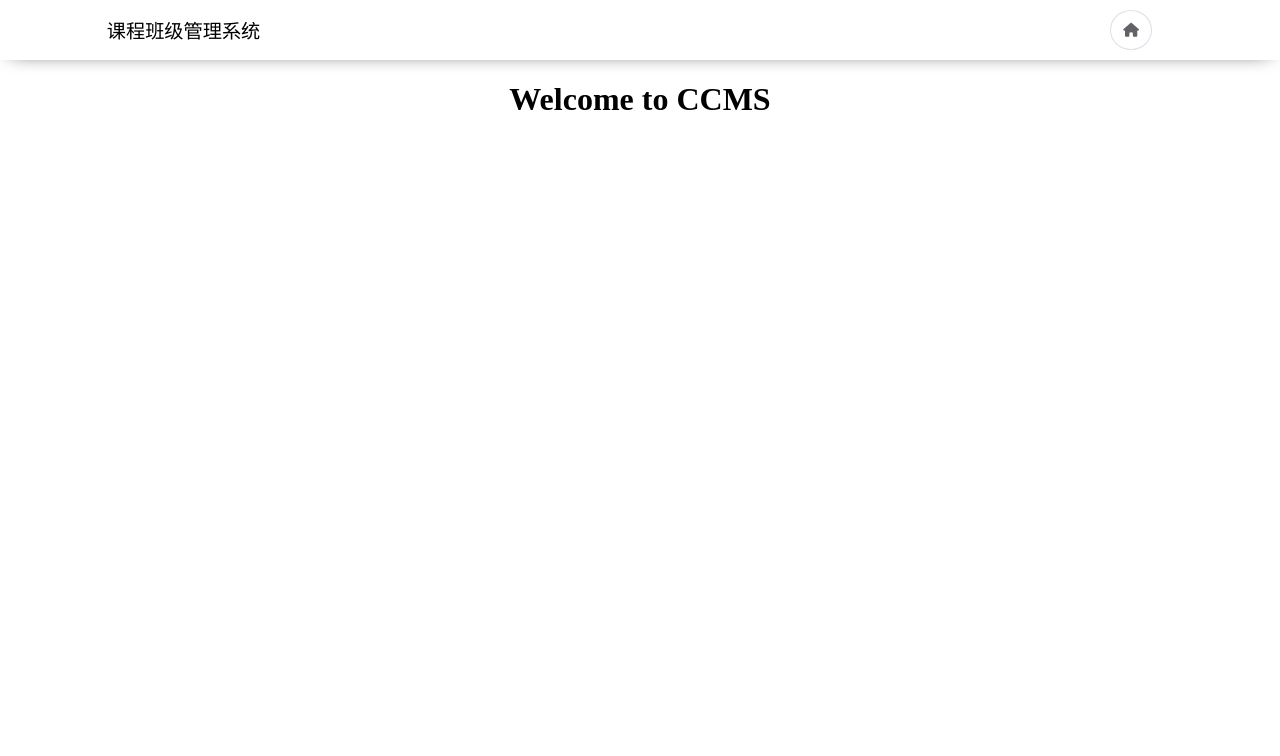
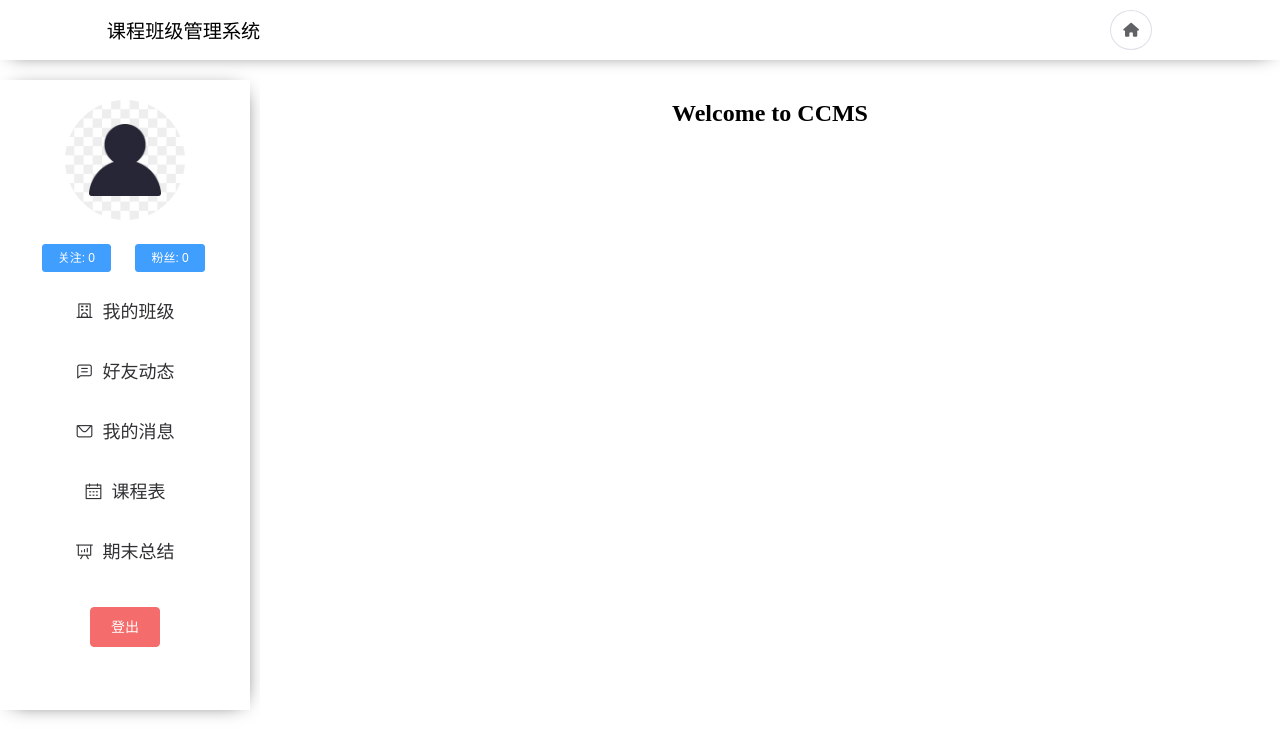
Before and after one commit to AzureLeon1/CourseManagementSystem, a Vue app: page /#/ in a window 1280 px wide. Shown: the top 756 px of the page. Built offline with nearby package versions, Linux system fonts and the light colour scheme.

Commit message:
create user nav

```diff
--- /dev/null
+++ b/src/components/UserNav.vue
@@ -0,0 +1,156 @@
+<template>
+  <div class="userNav">
+    <el-row style="text-align: center">
+      <img :src="user.avatar" class="avatar" @click="routeTo('userProfile')">
+    </el-row>
+    <el-row style="margin-bottom: 10px">
+      <el-col :span="7" :offset="4">
+        <el-button type="primary" size="mini" @click="routeTo('following')">
+          关注: {{user.following}}
+        </el-button>
+      </el-col>
+      <el-col :span="7" :offset="2">
+        <el-button type="primary" size="mini" @click="routeTo('follower')">
+          粉丝: {{user.follower}}
+        </el-button>
+      </el-col>
+    </el-row>
+    <ul>
+      <li
+        v-for="item in menu"
+        :key="item.index"
+        :class="item.index == activeIndex ? 'active' : ''"
+        @click="routeTo(item.routeName)">
+        <i :class="item.icon"></i>&nbsp;&nbsp;{{item.title}}
+      </li>
+    </ul>
+    <el-row style="text-align: center">
+      <el-button type="danger" class="logoutBtn" @click="logout">登出</el-button>
+    </el-row>
+  </div>
+</template>
+
+<script>
+export default {
+  data() {
+    return {
+      menu: [],
+      role: "",
+      user: {
+        avatar: "static/defaultAvatar.jpg",
+        role: "student",
+        following: 0,
+        follower: 0
+      }
+    }
+  },
+
+  props: {
+    activeIndex: Number
+  },
+
+  methods: {
+    getData() {
+      // To Do
+      // this.user = localStorage.getItem("currentUser")
+      this.role = this.user.role
+
+      if (this.role == "student" || this.role == "teacher") {
+        this.menu.push({
+          index: 1,
+          title: "我的班级",
+          routeName: "",
+          icon: "el-icon-school"
+        },{
+          index: 2,
+          title: "好友动态",
+          routeName: "",
+          icon: "el-icon-chat-line-square"
+        },{
+          index: 3,
+          title: "我的消息",
+          routeName: "",
+          icon: "el-icon-message"
+        },{
+          index: 4,
+          title: "课程表",
+          routeName: "",
+          icon: "el-icon-date"
+        },{
+          index: 5,
+          title: "期末总结",
+          routeName: "",
+          icon: "el-icon-data-analysis"
+        })
+      } else if (this.role == "jwteacher") {
+        this.menu.push({
+          index: 1,
+          title: "发布动态",
+          routeName: ""
+        })
+      }
+    },
+    routeTo(rname) {
+      this.$router.push({
+        name: rname
+      })
+    },
+    logout() {
+      this.removeItem("currentUser")
+      this.$router.push("/login")
+    }
+  },
+
+  mounted(){
+    this.getData()
+  }
+}
+</script>
+
+
+<style>
+.userNav {
+  margin: 20px 10px 20px 0;
+  padding: 0;
+  box-shadow: 2px 2px 20px -11px black;
+  min-height: 630px;
+}
+
+.userNav img.avatar {
+  background-size: cover;
+  width: 120px;
+  height: 120px;
+  border-radius: 100%;
+  cursor: pointer;
+  margin: 20px auto;
+}
+
+.userNav ul {
+  text-decoration-style: none;
+  text-align: center;
+  user-select: none;
+  margin: 0;
+  padding: 0;
+}
+
+.userNav ul li {
+  list-style: none;
+  height: 60px;
+  line-height: 60px;
+  color: #303133;
+  font-size: 18px;
+  cursor: pointer;
+}
+
+.userNav ul li:hover {
+  background-color: #ecf5ff;
+}
+
+.userNav ul li.active {
+  color: #409eff;
+}
+
+.userNav .logoutBtn {
+  margin: 25px auto;
+}
+</style>
--- a/src/views/Homepage.vue
+++ b/src/views/Homepage.vue
@@ -1,12 +1,22 @@
 <template>
-  <div class="home">
-    <h1 style="text-align: center">{{ msg }}</h1>
-  </div>
+  <el-container class="home">
+    <el-aside width="260px">
+      <user-nav :activeIndex="0"></user-nav>
+    </el-aside>
+    <el-main>
+      <h1 style="text-align: center">{{ msg }}</h1>
+    </el-main>
+  </el-container>
 </template>
 
 <script>
+import UserNav from "../components/UserNav"
+
 export default {
   name: 'Homepage',
+  components: {
+    UserNav
+  },
   data () {
     return {
       msg: 'Welcome to CCMS'
```
Also changed, not shown: src/components/ExamCard.vue (added, +26 -0 lines), src/components/ExamList.vue (added, +47 -0 lines), static/defaultAvatar.jpg (added).
